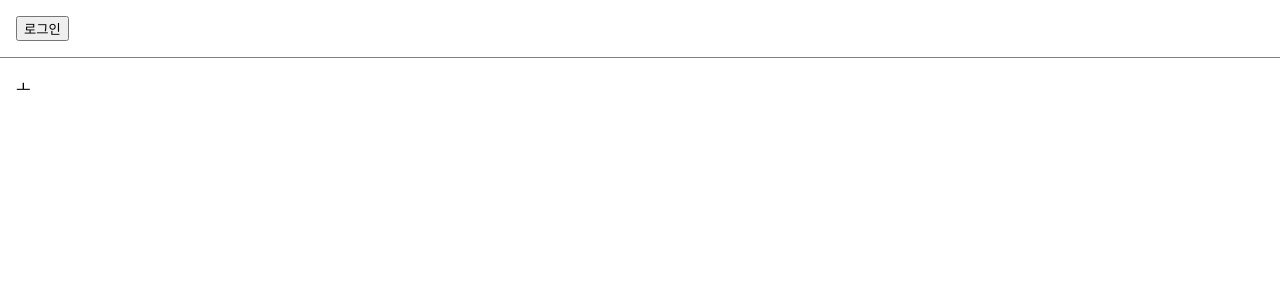
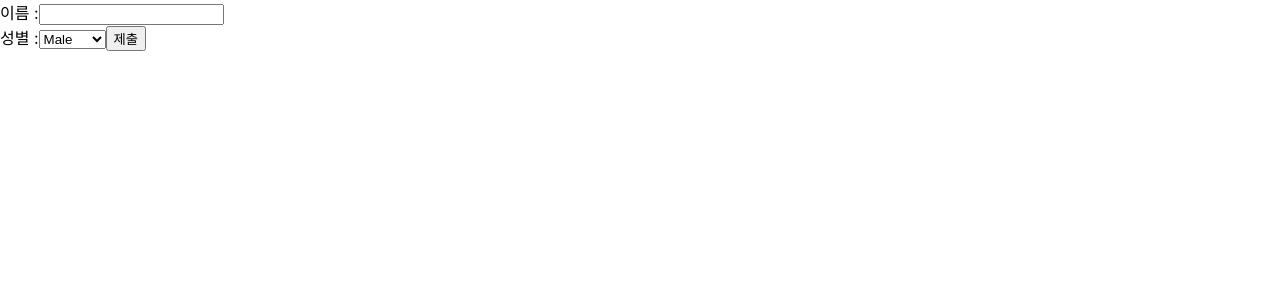
Before and after one commit to Charizard6/23-react1, a React (Create React App) app: page / in a window 1280 px wide. Shown: the top 300 px of the page. Built offline with nearby package versions, Linux system fonts and the light colour scheme.

Commit message:
10주차

```diff
--- /dev/null
+++ b/src/chapter_10/AttendanceBook.jsx
@@ -0,0 +1,32 @@
+import React from "react";
+
+const students = [
+    {
+        id: 1,
+        name: "inje",
+    },
+    {
+        id: 2,
+        name: "steve",
+    },
+    {
+        id: 3,
+        name: "bill",
+    },
+    {
+        id: 4,
+        name: "jeff",
+    },
+];
+
+const AttendanceBook = (props) => {
+    return(
+        <ul>
+            {students.map((student) => {
+                return <li key={student.id}>{student.name}</li>
+            })}
+        </ul>
+    );
+}
+
+export default AttendanceBook;
--- /dev/null
+++ b/src/chapter_11/SignUp.jsx
@@ -0,0 +1,37 @@
+import React, { useState } from "react";
+
+const SignUp = (props) => {
+    const [name, setName] = useState("");
+    const [genger, setGender] = useState("M");
+    const handleChangeName = (event) => {
+        setName(event.target.value);
+    }
+    const handleChangeGender = (event) => {
+        setGender(event.target.value);
+    }
+    const handleSubmit = (event) => {
+        alert(`이름 : ${name}, 성별 : ${genger}`);
+        event.preventDefault();
+    }
+
+    return (
+        <form onSubmit={handleSubmit}>
+            <label>
+                이름 :
+                <input type="text" value={name}
+                onChange={handleChangeName}/>
+            </label>
+            <br />
+            <label>
+                성별 :
+                <select value={genger} onChange={handleChangeGender}>
+                    <option value="M">Male</option>
+                    <option value="F">Female</option>
+                </select>
+            </label>
+            <button type="submit">제출</button>
+        </form>
+    )
+}
+
+export default SignUp;
--- a/src/index.js
+++ b/src/index.js
@@ -11,12 +11,14 @@
 // import UseRef from './chapter_07/UseRef';
 // import ConfirmButton from './chapter_08/ConfirmButton';
 import LandingPage from './chapter_09/LandingPage';
+import AttendanceBook from './chapter_10/AttendanceBook';
+import SignUp from './chapter_11/SignUp';
 //import App from './App';
 
 const root = ReactDOM.createRoot(document.getElementById('root'));
 root.render(
   <React.StrictMode>
-    <LandingPage/>
+    <SignUp/>
   </React.StrictMode>
 )
 
```
Also changed, not shown: 1 other file (tests, documents, lock files or other folders).
